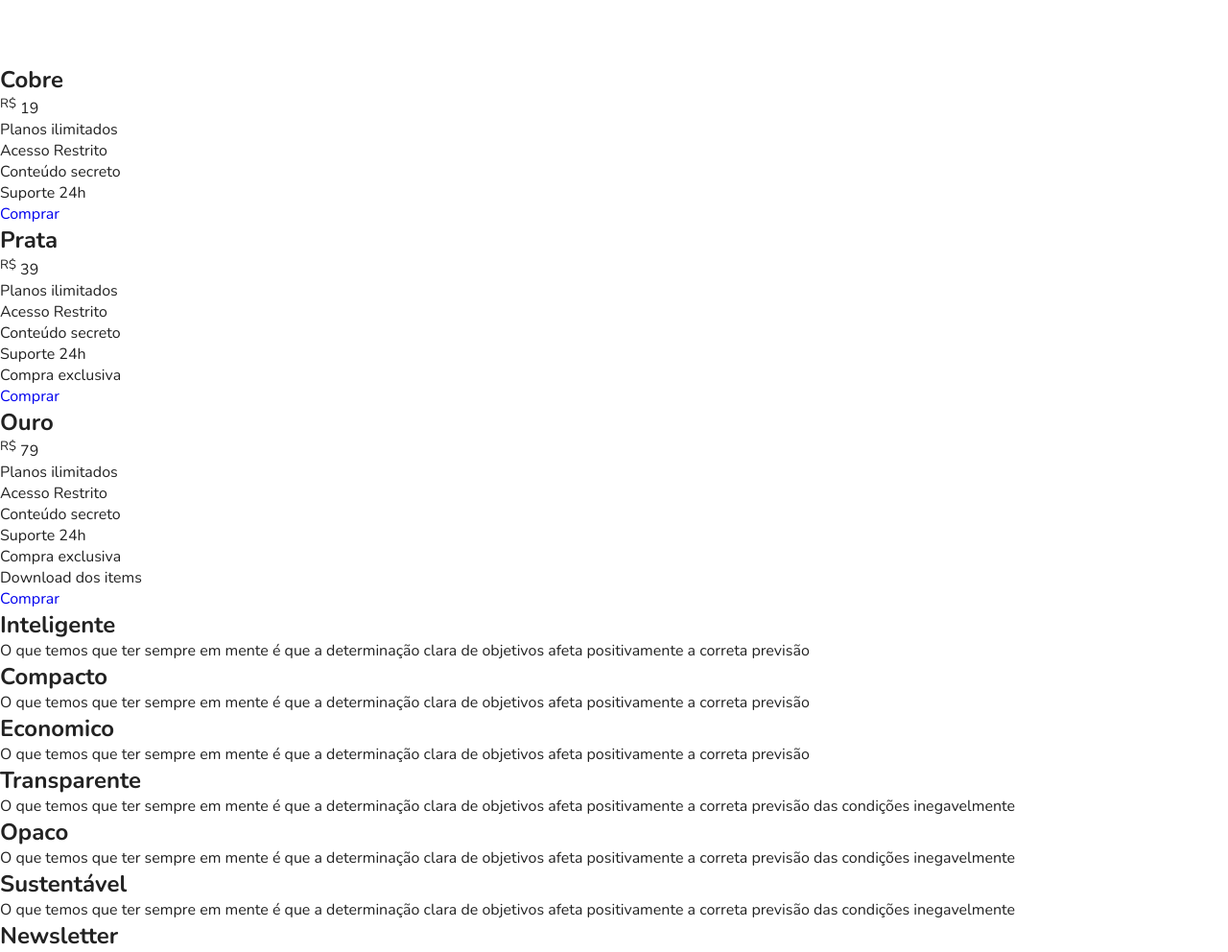
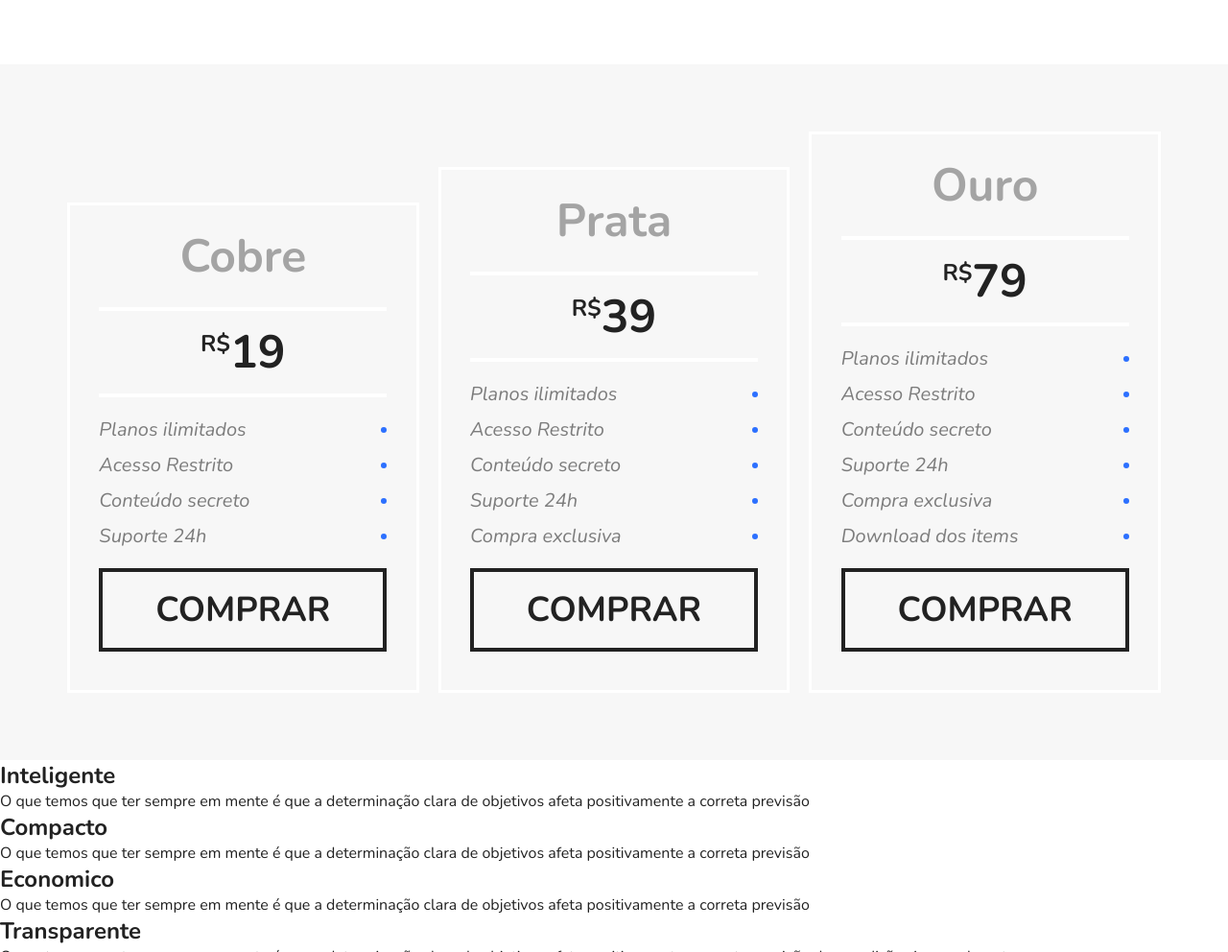
Before and after one commit to kiraiSky/flexblog, a plain HTML site: page index.html in a window 1280 px wide. Shown: the part 1754-2746 px from the top of the page at 96% size. Drawn offline with nearby package versions, Linux system fonts and the light colour scheme.

Commit message:
Section Preco

```diff
--- a/css/styles.css
+++ b/css/styles.css
@@ -174,3 +174,94 @@ body {
 .blue {
   border-top: 8px solid #66d9eb;
 }
+
+/* Preço */
+
+.preco {
+  background-color: #f7f7f7;
+  padding: 60px 60px;
+  display: flex;
+  flex-wrap: wrap;
+  align-items: flex-end;
+}
+
+.preco-item {
+  flex: 1 1 260px;
+  padding: 20px;
+  border-width: 4px;
+  border: white solid;
+  margin: 10px;
+}
+
+.preco-item h2 {
+  font-size: 3em;
+  text-align: center;
+  color: #a4a4a4;
+}
+
+.preco-item span {
+  max-width: 300px;
+  display: block;
+  margin: 20px auto;
+  text-align: center;
+  font-weight: bold;
+  font-size: 3em;
+  border-top: 4px solid white;
+  border-bottom: 4px solid white;
+  padding: 10px 0;
+}
+
+.preco-item sup {
+  font-size: 1.5rem;
+}
+
+.preco-item ul {
+  max-width: 300px;
+  margin: 20px auto;
+  font-size: 1.25em;
+  font-style: italic;
+  color: #7c7c7c;
+}
+
+.preco-item ul li {
+  display: flex;
+  align-items: center;
+  justify-content: space-between;
+  margin-bottom: 10px;
+}
+
+.preco-item ul li::after {
+  content: "";
+  display: block;
+  width: 6px;
+  height: 6px;
+  background-color: #2c70ff;
+  border-radius: 50%;
+}
+
+.preco-item a {
+  display: block;
+  color: ;
+  padding: 15px 0;
+  max-width: 300px;
+  margin: 20px auto;
+  border: 4px solid;
+  text-align: center;
+  font-size: 2.25em;
+  font-weight: bold;
+  text-transform: uppercase;
+  color: #222;
+}
+
+@media (max-width: 800px) {
+  .preco {
+    padding-left: 10px;
+    padding-right: 10px;
+  }
+  .preco .preco-item:nth-child(3) {
+    order: -2;
+  }
+  .preco .preco-item:nth-child(2) {
+    order: -1;
+  }
+}
```
Also changed, not shown: index.html (+3 -3 lines).
